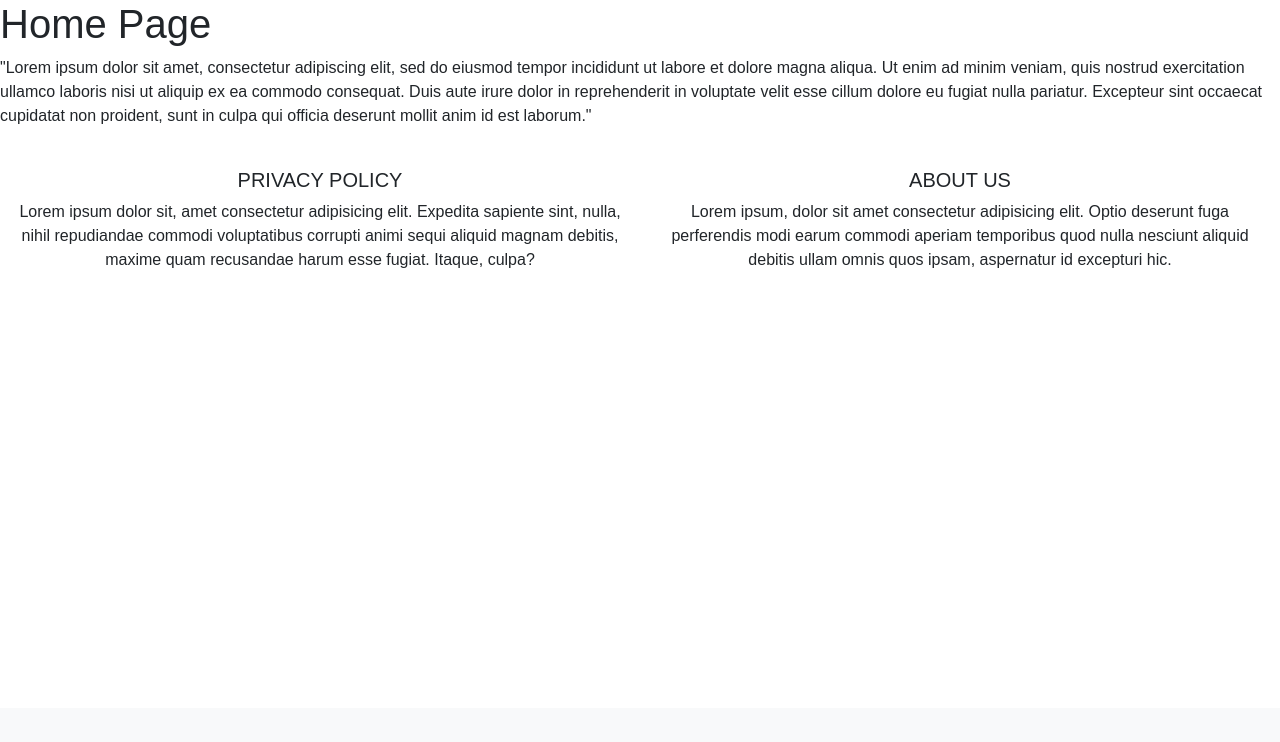
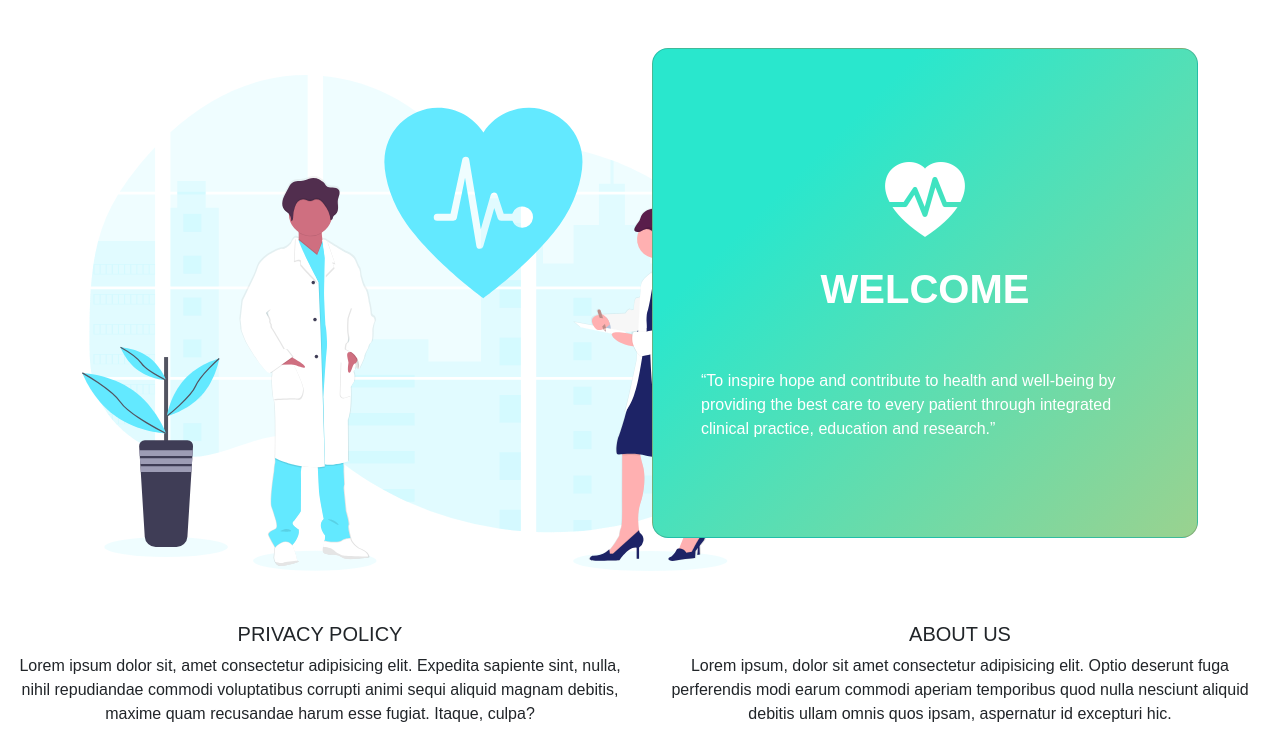
Before and after one commit to destinyarx/task_1, a CodeIgniter app: page /task_1/ in a window 1280 px wide. Shown: the part 92-834 px from the top of the page. Before the commit the page ends 360 px from the top, so only its background shows below. Run offline with CodeIgniter, Linux system fonts and the light colour scheme; some libraries are stand-ins or nearby versions.

Commit message:
style homepage

```diff
--- a/application/views/pages/home.php
+++ b/application/views/pages/home.php
@@ -8,15 +8,41 @@ defined('BASEPATH') OR exit('No direct script access allowed');
 </head>
 <body>
 
-<div id="container">
-	<h1> <?= $title; ?> </h1>
-	<p>
-		"Lorem ipsum dolor sit amet, consectetur adipiscing elit, sed do eiusmod tempor incididunt ut labore et dolore magna aliqua.
-		Ut enim ad minim veniam, quis nostrud exercitation ullamco laboris nisi ut aliquip ex ea commodo consequat. Duis aute irure
-		dolor in reprehenderit in voluptate velit esse cillum dolore eu fugiat nulla pariatur. Excepteur sint occaecat cupidatat non
-		proident, sunt in culpa qui officia deserunt mollit anim id est laborum."
-	</p>
+<div class="container">
+	<div class="row">
+		<div class="col col-6 col-md-6 col-lg-6 col-xl-6 mt-5 col-sm-12">
+			<img id="front-image" src="<?=base_url('/images/medical.svg'); ?>" alt="">
+		</div>
+
+		<div class="col col-6 col-md-6 col-lg-6 col-xl-6 mt-5 col-sm-12">
+				<div class="card gradient-custom" style="border-radius: 1rem;">
+					<div class="card-body p-5 text-white">
+						<div class="my-md-5">
+
+							<div class="text-center mb-2">
+								<i class="bi bi-heart-pulse-fill fa-5x"></i>
+								<h1 class="fw-bold text-uppercase">Welcome</h1>
+							</div>
+
+							<br><br>
+
+							<p>
+							“To inspire hope and contribute to health and well-being by
+							providing the best care to every patient through integrated
+							clinical practice, education and research.”
+							</p>
+
+
+
+							</form>
+						</div>
+					</div>
+				</div>
+
+		</div>
+	</div>
 </div>
+
 
 </body>
 </html>
--- a/application/views/pages/record.php
+++ b/application/views/pages/record.php
@@ -6,7 +6,7 @@
     <div class="d-inline-block justify-content-center border border-success  rounded-4">
         <div class="p-0">
             <table class="table table-hover ">
-                        <thead class="thead-light">
+                <thead class="thead-dark">
                     <tr>
                         <th >Name</th>
                         <th >Age</th>
@@ -23,6 +23,7 @@
                         </tr>
                     <?php } ?>
                 </tbody>
+
             </table>
         </div>
     </div>
--- a/css/style.css
+++ b/css/style.css
@@ -22,3 +22,10 @@ td,th {
     /* border: 1px solid #aefdbb; */
     padding: 8px;
 }
+
+/* for front page */
+
+#front-image{
+    width: 700px;
+    height: 550px;
+}
```
Also changed, not shown: images/medical.svg (added). Lines whose indentation alone changed are shown as unchanged.
